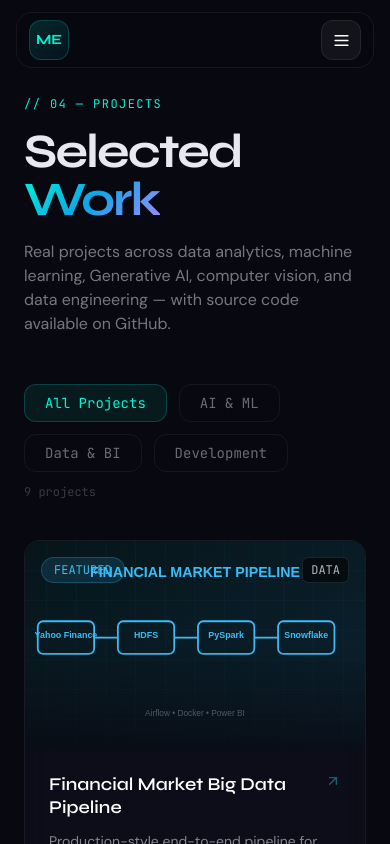
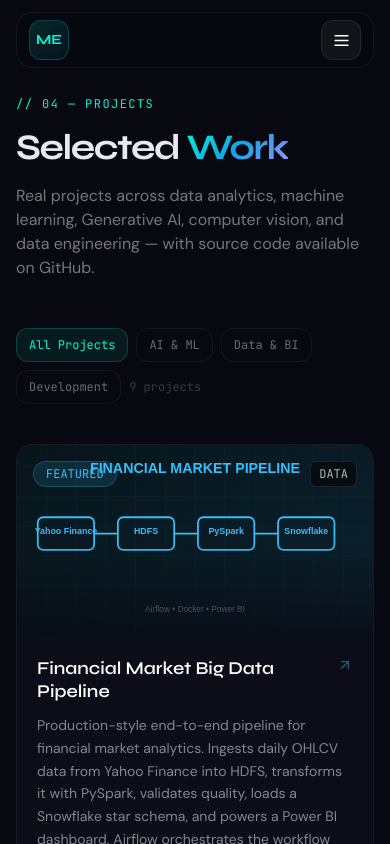
Before and after one commit to mhmd-ebrahim-1/mhmd-ebrahim-portfolio, a React (Vite) app: page /projects in a window 390 px wide. Shown: the top 844 px of the page. Built offline with nearby package versions, Linux system fonts and the light colour scheme.

Commit message:
Improve project asset paths and responsive project grid

```diff
--- a/src/pages/Projects.jsx
+++ b/src/pages/Projects.jsx
@@ -4,6 +4,7 @@ import { Github, ExternalLink, ArrowUpRight } from 'lucide-react'
 import { useReveal } from '../hooks'
 import { PROJECTS } from '../data'
 
+const BASE_URL = import.meta.env.BASE_URL
 const FILTERS = [
   { id: 'all', label: 'All Projects' },
   { id: 'ai', label: 'AI & ML' },
@@ -14,47 +15,24 @@ const FILTERS = [
 function ProjectCard({ proj, index }) {
   const [ref, visible] = useReveal()
   const [hovered, setHovered] = useState(false)
-  const image = `/My_Portfolio/projects/${proj.slug}.svg`
+  const image = `${BASE_URL}projects/${proj.slug}.svg`
 
   return (
-    <motion.article
-      ref={ref}
-      layout
-      initial={{ opacity: 0, y: 40 }}
-      animate={visible ? { opacity: 1, y: 0 } : { opacity: 0, y: 40 }}
-      exit={{ opacity: 0, scale: 0.96 }}
-      transition={{ delay: index * 0.05, duration: 0.55, ease: [0.16, 1, 0.3, 1] }}
-      className="glass rounded-2xl overflow-hidden group"
-      style={{ border: `1px solid ${hovered ? proj.accent + '30' : 'rgba(255,255,255,0.06)'}`, transition: 'border-color .3s' }}
-      onMouseEnter={() => setHovered(true)}
-      onMouseLeave={() => setHovered(false)}
-    >
-      <div className="h-52 relative overflow-hidden bg-[#0b0b14]">
-        <img src={image} alt={`${proj.title} project preview`} className="w-full h-full object-cover transition-transform duration-500 group-hover:scale-[1.03]" loading="lazy" />
+    <motion.article ref={ref} layout initial={{ opacity: 0, y: 40 }} animate={visible ? { opacity: 1, y: 0 } : { opacity: 0, y: 40 }} exit={{ opacity: 0, scale: 0.96 }} transition={{ delay: index * 0.05, duration: 0.55, ease: [0.16, 1, 0.3, 1] }} className="glass rounded-2xl overflow-hidden group" style={{ border: `1px solid ${hovered ? proj.accent + '30' : 'rgba(255,255,255,0.06)'}`, transition: 'border-color .3s' }} onMouseEnter={() => setHovered(true)} onMouseLeave={() => setHovered(false)}>
+      <div className="h-48 sm:h-52 relative overflow-hidden bg-[#0b0b14]">
+        <img src={image} alt={`${proj.title} project preview`} className="w-full h-full object-cover transition-transform duration-500 group-hover:scale-[1.03]" loading="lazy" onError={e => { e.currentTarget.style.opacity = '0' }} />
         <div className="absolute inset-0 bg-gradient-to-t from-[#080810]/75 via-transparent to-transparent pointer-events-none" />
-        {proj.featured && (
-          <span className="absolute top-4 left-4 px-3 py-1 rounded-full font-mono text-xs" style={{ background: proj.accent + '20', border: `1px solid ${proj.accent}40`, color: proj.accent }}>FEATURED</span>
-        )}
-        <span className="absolute top-4 right-4 px-2 py-1 rounded-md font-mono text-xs" style={{ background: 'rgba(0,0,0,.55)', color: 'rgba(255,255,255,.7)', border: '1px solid rgba(255,255,255,.1)' }}>
-          {proj.category === 'ai' ? 'AI & ML' : proj.category === 'data' ? 'DATA' : 'DEV'}
-        </span>
+        {proj.featured && <span className="absolute top-4 left-4 px-3 py-1 rounded-full font-mono text-xs" style={{ background: proj.accent + '20', border: `1px solid ${proj.accent}40`, color: proj.accent }}>FEATURED</span>}
+        <span className="absolute top-4 right-4 px-2 py-1 rounded-md font-mono text-xs" style={{ background: 'rgba(0,0,0,.55)', color: 'rgba(255,255,255,.7)', border: '1px solid rgba(255,255,255,.1)' }}>{proj.category === 'ai' ? 'AI & ML' : proj.category === 'data' ? 'DATA' : 'DEV'}</span>
         <motion.div initial={{ opacity: 0 }} animate={{ opacity: hovered ? 1 : 0 }} className="absolute inset-0 flex items-center justify-center gap-3" style={{ background: 'rgba(0,0,0,.5)' }}>
-          <a href={proj.github} target="_blank" rel="noopener noreferrer" className="flex items-center gap-2 px-4 py-2 rounded-lg font-mono text-xs font-medium" style={{ background: 'rgba(255,255,255,.1)', border: '1px solid rgba(255,255,255,.2)', color: '#fff' }}>
-            <Github size={13} /> GitHub
-          </a>
+          <a href={proj.github} target="_blank" rel="noopener noreferrer" className="flex items-center gap-2 px-4 py-2 rounded-lg font-mono text-xs font-medium" style={{ background: 'rgba(255,255,255,.1)', border: '1px solid rgba(255,255,255,.2)', color: '#fff' }}><Github size={13} /> GitHub</a>
           {proj.live && <a href={proj.live} target="_blank" rel="noopener noreferrer" className="flex items-center gap-2 px-4 py-2 rounded-lg font-mono text-xs" style={{ background: proj.accent + '20', border: `1px solid ${proj.accent}50`, color: proj.accent }}><ExternalLink size={13} /> Live Demo</a>}
         </motion.div>
       </div>
-
-      <div className="p-6">
-        <div className="flex items-start justify-between gap-3 mb-3">
-          <h3 className="font-display font-semibold text-lg text-white leading-tight">{proj.title}</h3>
-          <ArrowUpRight size={16} style={{ color: proj.accent, opacity: hovered ? 1 : .45, flexShrink: 0 }} />
-        </div>
+      <div className="p-5 sm:p-6">
+        <div className="flex items-start justify-between gap-3 mb-3"><h3 className="font-display font-semibold text-lg text-white leading-tight">{proj.title}</h3><ArrowUpRight size={16} style={{ color: proj.accent, opacity: hovered ? 1 : .45, flexShrink: 0 }} /></div>
         <p className="text-sm leading-relaxed mb-5" style={{ color: 'rgba(255,255,255,.5)' }}>{proj.description}</p>
-        <div className="flex flex-wrap gap-2 mb-4">
-          {proj.tech.map(t => <span key={t} className="tech-tag" style={{ borderColor: hovered ? proj.accent + '30' : 'rgba(0,245,212,.12)', color: hovered ? proj.accent : '#00f5d4' }}>{t}</span>)}
-        </div>
+        <div className="flex flex-wrap gap-2 mb-4">{proj.tech.map(t => <span key={t} className="tech-tag" style={{ borderColor: hovered ? proj.accent + '30' : 'rgba(0,245,212,.12)', color: hovered ? proj.accent : '#00f5d4' }}>{t}</span>)}</div>
         <a href={proj.github} target="_blank" rel="noopener noreferrer" className="inline-flex items-center gap-2 font-mono text-xs" style={{ color: 'rgba(255,255,255,.42)' }}><Github size={13} /> View repository <ArrowUpRight size={12} /></a>
       </div>
     </motion.article>
@@ -66,20 +44,18 @@ export default function Projects() {
   const filtered = filter === 'all' ? PROJECTS : PROJECTS.filter(p => p.category === filter)
 
   return (
-    <div className="page-transition min-h-screen pt-24 pb-20 px-6 sm:px-10">
+    <div className="page-transition min-h-screen pt-24 pb-20 px-4 sm:px-6 lg:px-10">
       <div className="max-w-7xl mx-auto">
         <motion.div initial={{ opacity: 0, y: 30 }} animate={{ opacity: 1, y: 0 }} transition={{ duration: .7 }} className="mb-12">
           <p className="font-mono text-xs mb-4 tracking-[.12em]" style={{ color: '#00f5d4' }}>// 04 — PROJECTS</p>
-          <h1 className="font-display text-5xl sm:text-6xl font-bold mb-4 tracking-[-.04em]">Selected <span className="grad-text">Work</span></h1>
+          <h1 className="font-display text-4xl sm:text-6xl font-bold mb-4 tracking-[-.04em]">Selected <span className="grad-text">Work</span></h1>
           <p className="text-base max-w-2xl" style={{ color: 'rgba(255,255,255,.45)' }}>Real projects across data analytics, machine learning, Generative AI, computer vision, and data engineering — with source code available on GitHub.</p>
         </motion.div>
-
-        <div className="flex items-center gap-3 mb-10 flex-wrap">
-          {FILTERS.map(f => <motion.button key={f.id} onClick={() => setFilter(f.id)} whileHover={{ scale: 1.03 }} whileTap={{ scale: .97 }} className="px-5 py-2 rounded-xl font-mono text-sm" style={{ color: filter === f.id ? '#00f5d4' : 'rgba(255,255,255,.4)', background: filter === f.id ? 'rgba(0,245,212,.08)' : 'transparent', border: filter === f.id ? '1px solid rgba(0,245,212,.2)' : '1px solid rgba(255,255,255,.06)' }}>{f.label}</motion.button>)}
+        <div className="flex items-center gap-2 sm:gap-3 mb-10 flex-wrap">
+          {FILTERS.map(f => <motion.button key={f.id} onClick={() => setFilter(f.id)} whileHover={{ scale: 1.03 }} whileTap={{ scale: .97 }} className="px-3 sm:px-5 py-2 rounded-xl font-mono text-xs sm:text-sm" style={{ color: filter === f.id ? '#00f5d4' : 'rgba(255,255,255,.4)', background: filter === f.id ? 'rgba(0,245,212,.08)' : 'transparent', border: filter === f.id ? '1px solid rgba(0,245,212,.2)' : '1px solid rgba(255,255,255,.06)' }}>{f.label}</motion.button>)}
           <span className="sm:ml-auto font-mono text-xs" style={{ color: 'rgba(255,255,255,.2)' }}>{filtered.length} projects</span>
         </div>
-
-        <motion.div layout className="grid sm:grid-cols-2 xl:grid-cols-3 gap-6">
+        <motion.div layout className="grid grid-cols-1 md:grid-cols-2 xl:grid-cols-3 gap-5 sm:gap-6">
           <AnimatePresence mode="popLayout">{filtered.map((proj, i) => <ProjectCard key={proj.id} proj={proj} index={i} />)}</AnimatePresence>
         </motion.div>
       </div>
```
